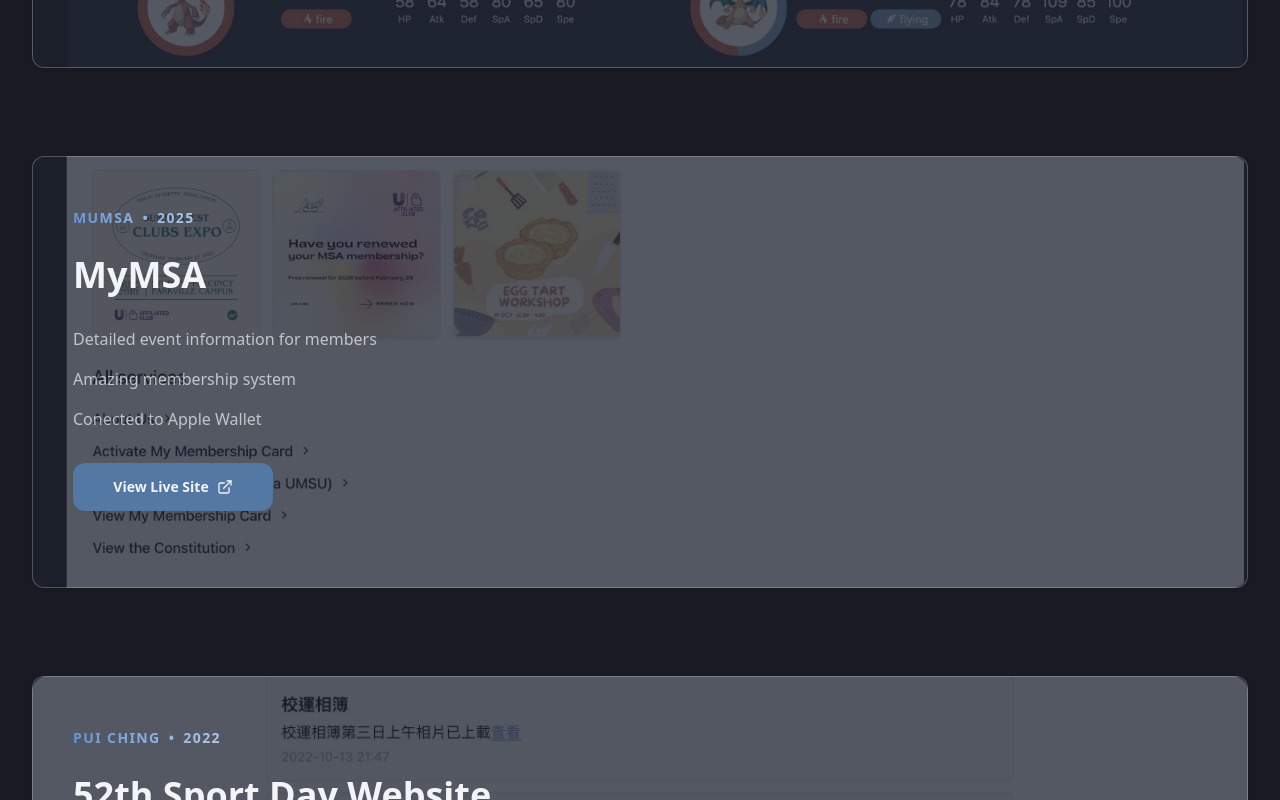
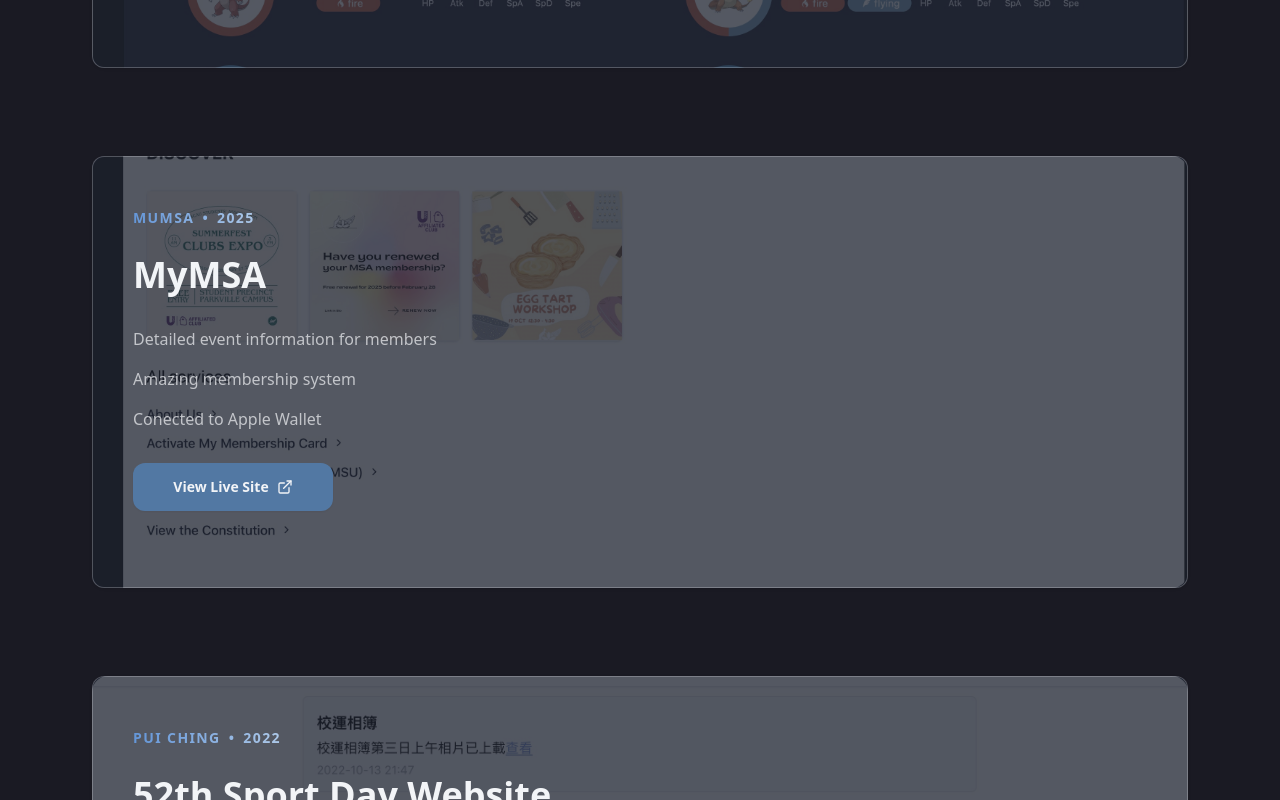
Before and after one commit to BrianWong05/brianwong05.github.io, a React (Vite) app: page / in a window 1280 px wide. Shown: the part 840-1640 px from the top of the page. Built offline with nearby package versions, Linux system fonts and the light colour scheme.

Commit message:
fix: media xl gap not assign

```diff
--- a/src/sections/projects.tsx
+++ b/src/sections/projects.tsx
@@ -17,11 +17,12 @@ const ProjectSection: React.FunctionComponent = () => {
           title="Highlighted Work"
           description="Explore how I’ve turned ideas into captivating digital solutions."
         />
-        <div className="grid grid-cols-1 mt-10 gap-6 my-8 md:mt-20 md:mx-20 lg:mx-0 lg:w-full xl:max-w-330 xl:mx-auto">
+        <div className="grid grid-cols-1 mt-10 gap-6 my-8 md:mt-20 md:mx-20 lg:mx-0 lg:px-15 lg:w-full xl:max-w-330 xl:mx-auto">
           {projectList.slice(0, 3).map((project, index) => {
-            let gap = 110;
-            if (breakpoint === "md") gap = 145;
-            else if (breakpoint === "lg") gap = 170;
+            let gap = 0;
+            if (breakpoint === "sm") gap = 110;
+            else if (breakpoint === "md") gap = 145;
+            else gap = 170;
             return <ProjectCard key={index} project={project} isSticky={true} index={index} gap={gap} />;
           })}
         </div>
```
